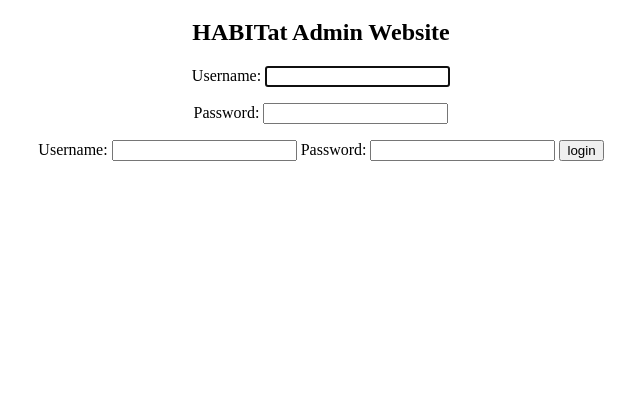
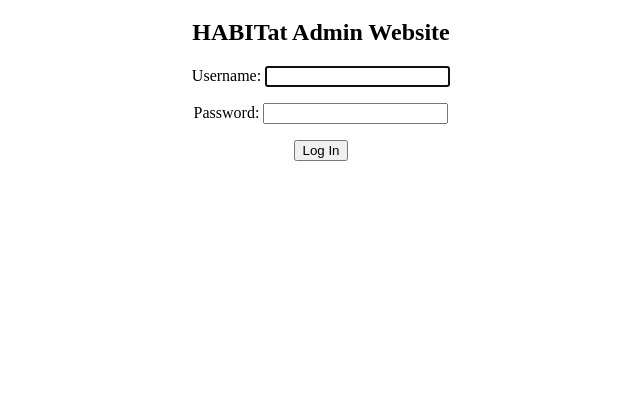
Before and after one commit to JungminHa2000/HABITat_website, a Django app: page /accounts/login/ in a window 1280 px wide. Shown: the part 279-699 px from the top of the page, without its empty margins (319-959 px from the left). Run offline with Django 4.2, Linux system fonts and the light colour scheme.

Commit message:
Update login.html

```diff
--- a/templates/Registration/login.html
+++ b/templates/Registration/login.html
@@ -15,22 +15,9 @@ img {
 <img src = 'https://lh3.googleusercontent.com/pw/AIL4fc_jYkphueYY4dlHi4SS1S98EFpe-e9jUOq0wycPiroSZMH-k3aaryF46w4YU2JyCYfrELhqyhR3F1s3jnOSb332cofzGGrpqqZY39YaLE7Chzp7W7I=w2400' alt = 'HABITat Logo' height = '270' width = '400' />
 <h2 style = 'text-align: center;'>HABITat Admin Website</h2>
 
-<form method="post" action="{% url 'login' %}" style ='text-align: center;'>
+<form method="post" align = 'center'>
   {% csrf_token %}
   {{ form.as_p }}
-  <tr>
-    <td>{{ form.username.label_tag }}</td>
-    <td>{{ form.username }}</td>
-
-
-
-    <td>{{ form.password.label_tag }}</td>
-    <td>{{ form.password }}</td>
-
-  </tr>
-
-    <input type="submit" value="login" />
-    <input type="hidden" name="next" value="{{ next }}" />
-
+  <button type="submit" style = 'text-align: center;'>Log In</button>
 </form>
 {% endblock %}
```
